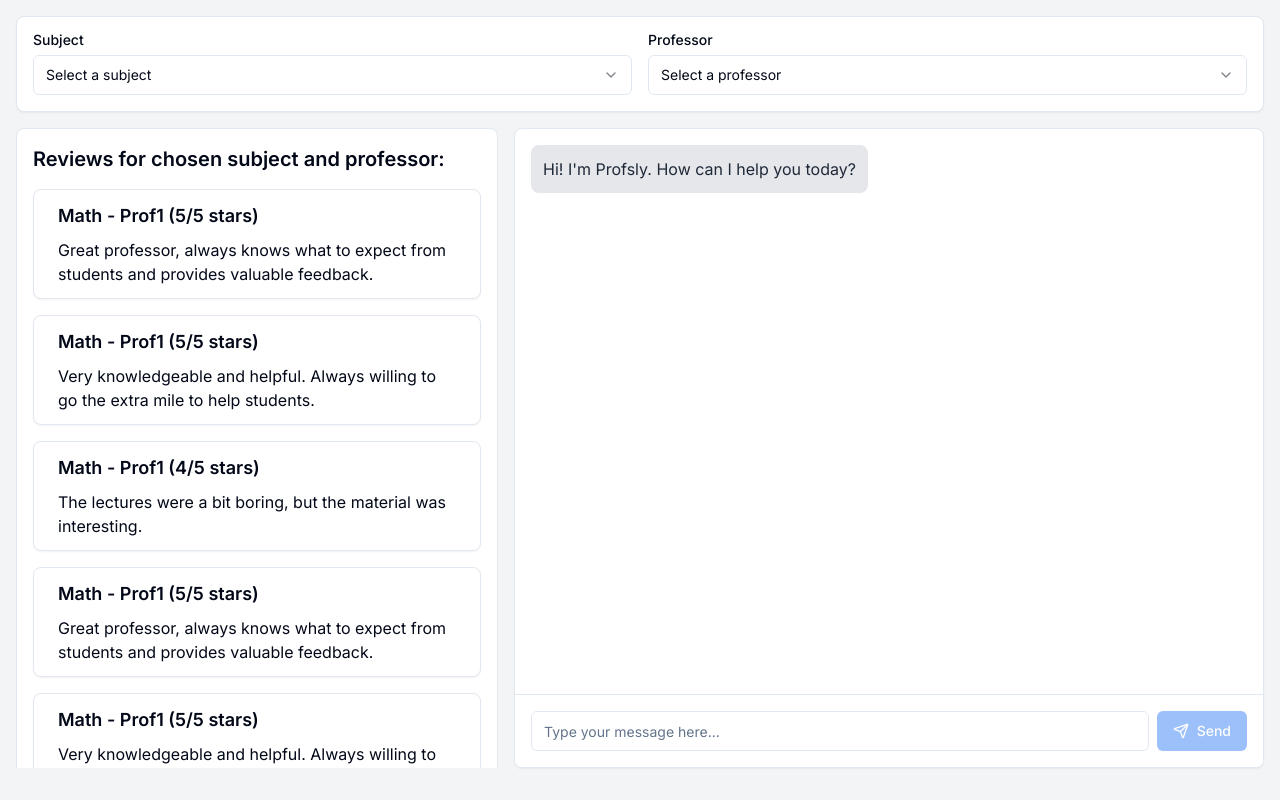
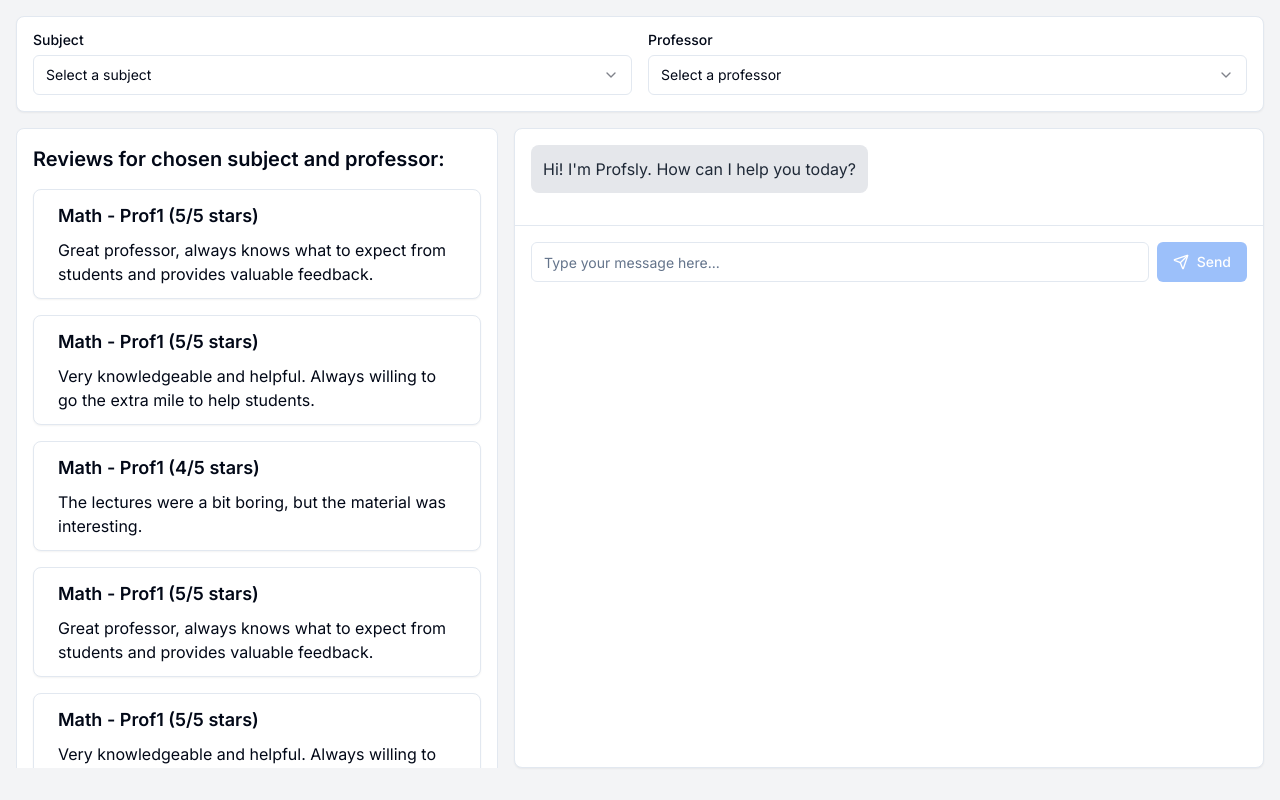
Before and after one commit to nhajela1/terpgpt, a Next.js app: page /chat in a window 1280 px wide. Built offline with nearby package versions, Linux system fonts and the light colour scheme.

Commit message:
Fixed chat scrolling

```diff
--- a/src/components/chat-page/chat.tsx
+++ b/src/components/chat-page/chat.tsx
@@ -101,8 +101,9 @@
   return (
     <div className="w-full flex bg-gray-100 pl-4">
       <Card className="w-full flex flex-col overflow-hidden">
+        <ScrollArea>
           <CardContent className="flex-grow p-4">
-          <ScrollArea className="h-full pr-4">
+            <ScrollArea>
               {messages.map((message, index) => (
                 <div
                   key={index}
@@ -146,6 +147,7 @@
               </Button>
             </div>
           </CardFooter>
+        </ScrollArea>
       </Card>
     </div>
   );
```
Lines whose indentation alone changed are shown as unchanged.
